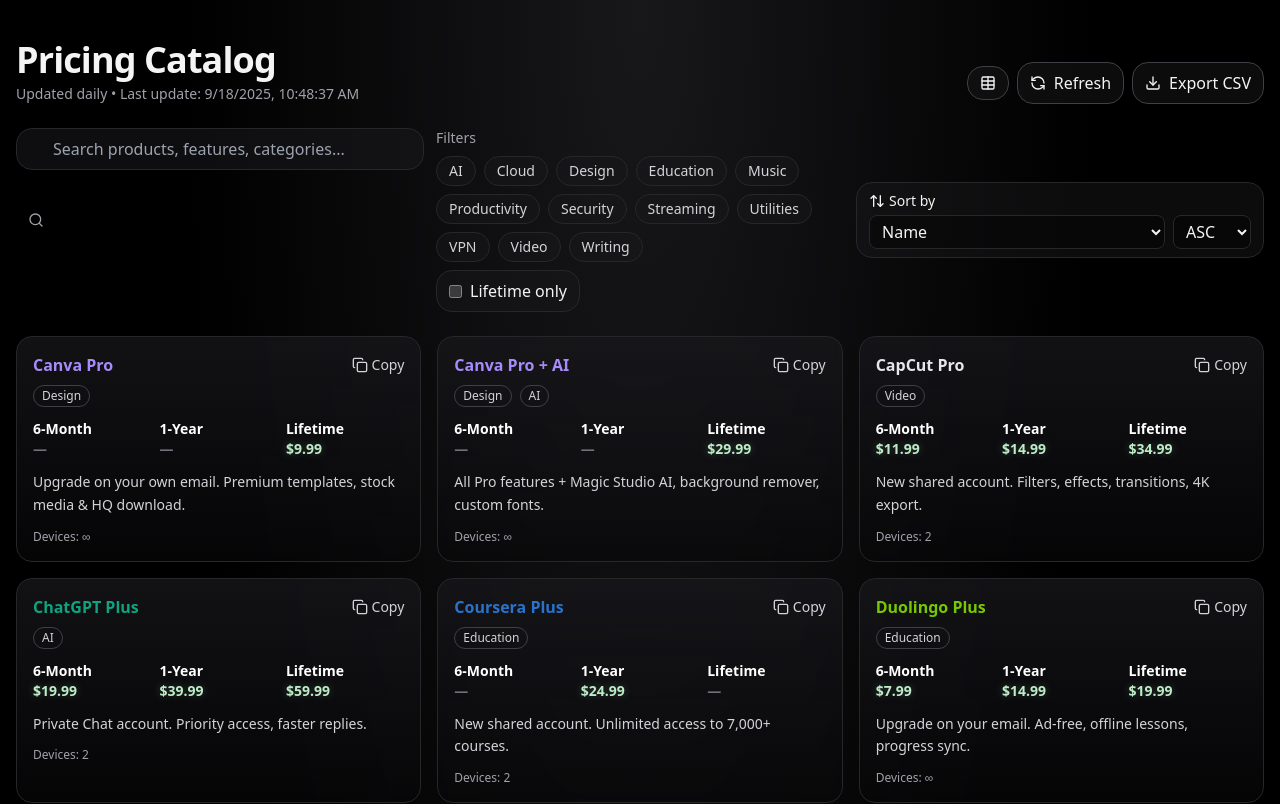
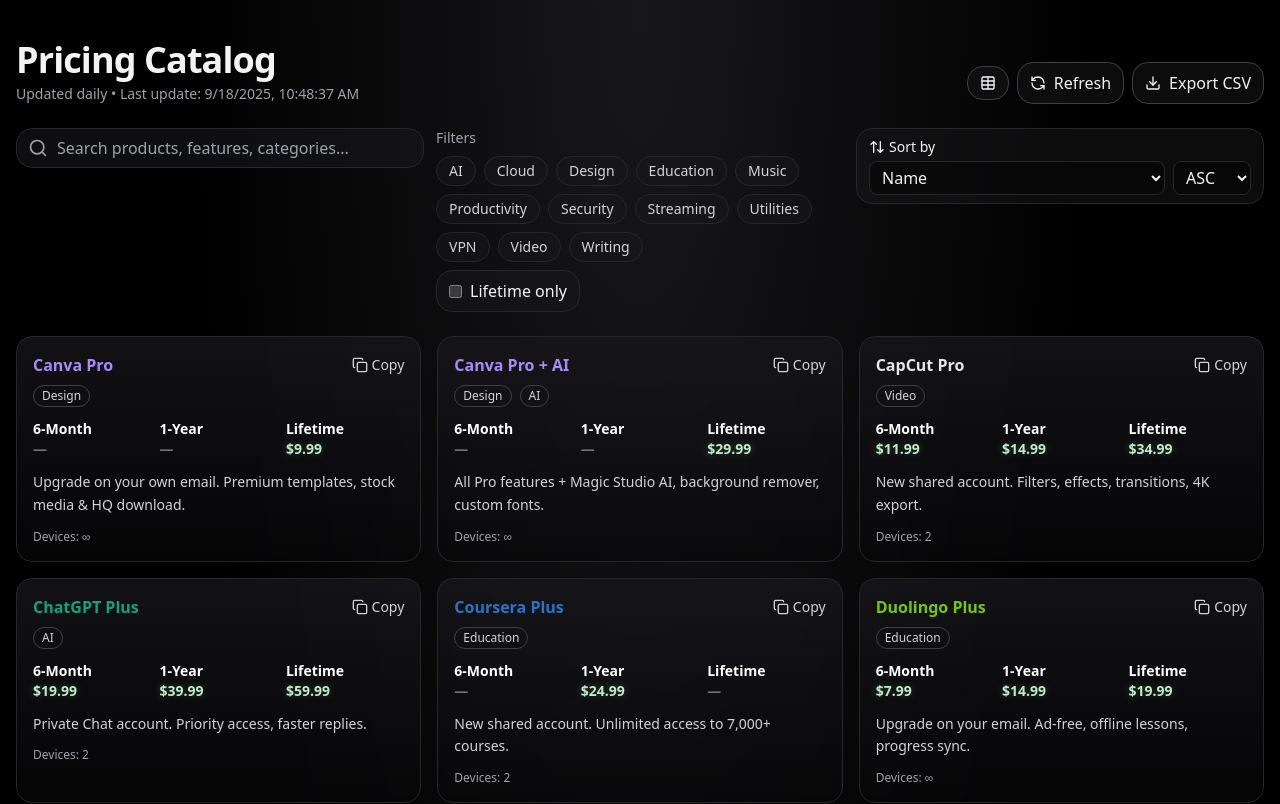
Before and after one commit to wendygoodman/didactic-couscous, a React (Vite) app: page / in a window 1280 px wide. Shown: the top 804 px of the page. Built offline with nearby package versions, Linux system fonts and the light colour scheme.

Commit message:
Update App.tsx

```diff
--- a/src/App.tsx
+++ b/src/App.tsx
@@ -203,21 +203,21 @@
           </div>
         </div>
 
-        {/* Search / Filters / Sorting */}
-        <div className="mt-6 grid grid-cols-1 gap-3 sm:grid-cols-3">
+        {/* Search / Filters / Sorting (aligned) */}
+        <div className="mt-6 grid grid-cols-1 gap-3 sm:grid-cols-3 items-start">
           {/* Search */}
-          <div className="relative">
-            <Search className="absolute left-3 top-1/2 h-4 w-4 -translate-y-1/2 text-zinc-400" />
+          <div className="relative self-start">
+            <Search className="pointer-events-none absolute left-3 top-1/2 -translate-y-1/2 h-5 w-5 text-zinc-400" />
             <input
               value={query}
               onChange={(e) => setQuery(e.target.value)}
               placeholder="Search products, features, categories..."
-              className="w-full pl-9 rounded-2xl bg-zinc-900/60 border border-zinc-800 focus:outline-none focus:ring-2 focus:ring-zinc-600 px-3 py-2"
+              className="h-10 w-full rounded-2xl border border-zinc-800 bg-zinc-900/60 px-3 pl-10 focus:outline-none focus:ring-2 focus:ring-zinc-600"
             />
           </div>
 
           {/* Categories + Lifetime */}
-          <div className="flex flex-col gap-2">
+          <div className="flex flex-col gap-2 self-start">
             <div className="flex items-center justify-between">
               <span className="text-sm text-zinc-400">Filters</span>
               {(selectedCats.length > 0 || onlyLifetime) && (
@@ -266,7 +266,7 @@
           </div>
 
           {/* Sorting */}
-          <div className="flex items-center gap-2">
+          <div className="self-start">
             <div className="w-full rounded-2xl border border-zinc-800 bg-zinc-900/50 px-3 py-2">
               <div className="text-sm mb-1 inline-flex items-center gap-1">
                 <ArrowUpDown className="h-4 w-4" /> Sort by
```
